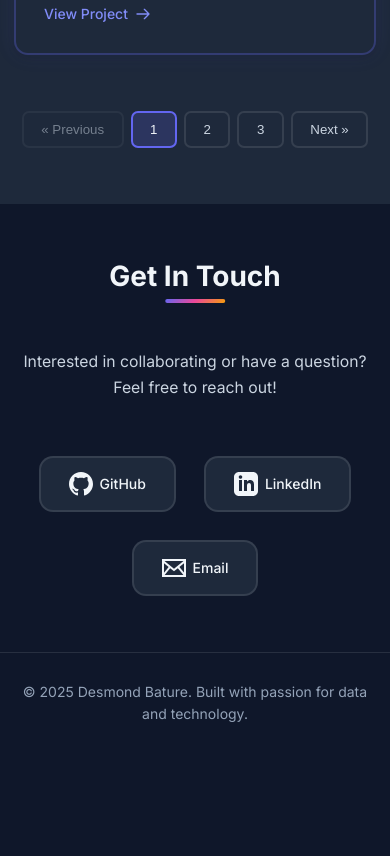
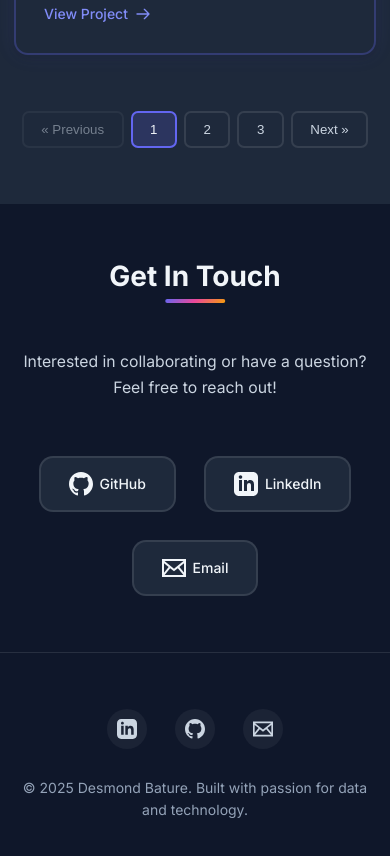
Before and after one commit to Cod3ghost/desbature, a plain HTML site: page index.html in a window 390 px wide. Shown: the part 4397-5253 px from the top of the page. Before the commit the page ends 5151 px from the top, so only its background shows below. Drawn offline with Linux system fonts and the light colour scheme.

Commit message:
Add social media links to footer
- Add LinkedIn, GitHub, and Email icons to footer
- Circular icon buttons with hover effects
- Icons lift on hover with color change
- Responsive layout with proper spacing

```diff
--- a/index.html
+++ b/index.html
@@ -215,7 +215,26 @@
     <!-- Footer -->
     <footer class="footer">
         <div class="container">
-            <p>&copy; <span id="currentYear"></span> Desmond Bature. Built with passion for data and technology.</p>
+            <div class="footer-content">
+                <div class="footer-social">
+                    <a href="https://www.linkedin.com/in/desbature/" target="_blank" rel="noopener noreferrer" aria-label="LinkedIn">
+                        <svg xmlns="http://www.w3.org/2000/svg" width="24" height="24" viewBox="0 0 24 24" fill="currentColor">
+                            <path d="M19 0h-14c-2.761 0-5 2.239-5 5v14c0 2.761 2.239 5 5 5h14c2.762 0 5-2.239 5-5v-14c0-2.761-2.238-5-5-5zm-11 19h-3v-11h3v11zm-1.5-12.268c-.966 0-1.75-.79-1.75-1.764s.784-1.764 1.75-1.764 1.75.79 1.75 1.764-.783 1.764-1.75 1.764zm13.5 12.268h-3v-5.604c0-3.368-4-3.113-4 0v5.604h-3v-11h3v1.765c1.396-2.586 7-2.777 7 2.476v6.759z"/>
+                        </svg>
+                    </a>
+                    <a href="https://github.com/Cod3ghost" target="_blank" rel="noopener noreferrer" aria-label="GitHub">
+                        <svg xmlns="http://www.w3.org/2000/svg" width="24" height="24" viewBox="0 0 24 24" fill="currentColor">
+                            <path d="M12 0c-6.626 0-12 5.373-12 12 0 5.302 3.438 9.8 8.207 11.387.599.111.793-.261.793-.577v-2.234c-3.338.726-4.033-1.416-4.033-1.416-.546-1.387-1.333-1.756-1.333-1.756-1.089-.745.083-.729.083-.729 1.205.084 1.839 1.237 1.839 1.237 1.07 1.834 2.807 1.304 3.492.997.107-.775.418-1.305.762-1.604-2.665-.305-5.467-1.334-5.467-5.931 0-1.311.469-2.381 1.236-3.221-.124-.303-.535-1.524.117-3.176 0 0 1.008-.322 3.301 1.23.957-.266 1.983-.399 3.003-.404 1.02.005 2.047.138 3.006.404 2.291-1.552 3.297-1.23 3.297-1.23.653 1.653.242 2.874.118 3.176.77.84 1.235 1.911 1.235 3.221 0 4.609-2.807 5.624-5.479 5.921.43.372.823 1.102.823 2.222v3.293c0 .319.192.694.801.576 4.765-1.589 8.199-6.086 8.199-11.386 0-6.627-5.373-12-12-12z"/>
+                        </svg>
+                    </a>
+                    <a href="mailto:desbature@gmail.com" aria-label="Email">
+                        <svg xmlns="http://www.w3.org/2000/svg" width="24" height="24" viewBox="0 0 24 24" fill="currentColor">
+                            <path d="M0 3v18h24v-18h-24zm6.623 7.929l-4.623 5.712v-9.458l4.623 3.746zm-4.141-5.929h19.035l-9.517 7.713-9.518-7.713zm5.694 7.188l3.824 3.099 3.83-3.104 5.612 6.817h-18.779l5.513-6.812zm9.208-1.264l4.616-3.741v9.348l-4.616-5.607z"/>
+                        </svg>
+                    </a>
+                </div>
+                <p>&copy; <span id="currentYear"></span> Desmond Bature. Built with passion for data and technology.</p>
+            </div>
         </div>
     </footer>
 
--- a/styles.css
+++ b/styles.css
@@ -773,14 +773,52 @@ section {
 
 .footer {
     background: var(--bg-primary);
-    padding: var(--spacing-md) 0;
-    text-align: center;
+    padding: var(--spacing-lg) 0;
     border-top: 1px solid rgba(255, 255, 255, 0.1);
+}
+
+.footer-content {
+    display: flex;
+    flex-direction: column;
+    align-items: center;
+    gap: var(--spacing-md);
+}
+
+.footer-social {
+    display: flex;
+    gap: var(--spacing-md);
+    align-items: center;
+}
+
+.footer-social a {
+    display: flex;
+    align-items: center;
+    justify-content: center;
+    width: 40px;
+    height: 40px;
+    border-radius: 50%;
+    background: rgba(255, 255, 255, 0.05);
+    color: var(--text-secondary);
+    transition: all var(--transition-fast);
+    border: 2px solid transparent;
+}
+
+.footer-social a:hover {
+    background: rgba(99, 102, 241, 0.2);
+    border-color: var(--primary-color);
+    color: var(--primary-color);
+    transform: translateY(-3px);
+}
+
+.footer-social a svg {
+    width: 20px;
+    height: 20px;
 }
 
 .footer p {
     color: var(--text-muted);
     margin: 0;
+    text-align: center;
 }
 
 /* ========================================
```
